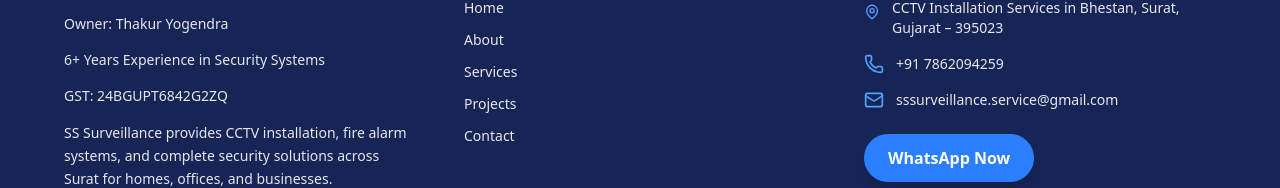
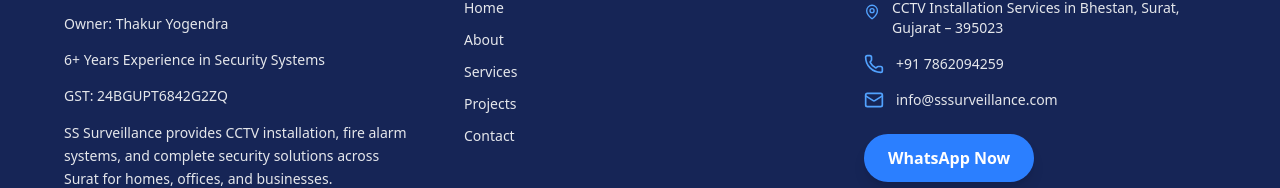
Before and after one commit to bimfroxdemo-hub/sssurveillance, a React (Vite) app: page /contact in a window 1280 px wide. Shown: the part 1616-1804 px from the top of the page. Built offline with nearby package versions, Linux system fonts and the light colour scheme.

Commit message:
data updat  for multiple pages

```diff
--- a/src/Pages/Footer.jsx
+++ b/src/Pages/Footer.jsx
@@ -69,8 +69,8 @@ const Footer = () => {
 
             <li className="flex items-center gap-3">
               <Mail size={20} className="text-blue-400" />
-              <a href="mailto:sssurveillance.service@gmail.com" className="hover:text-blue-400">
-                sssurveillance.service@gmail.com
+              <a href="mailto:info@sssurveillance.com" className="hover:text-blue-400">
+                info@sssurveillance.com
               </a>
             </li>
 
```
